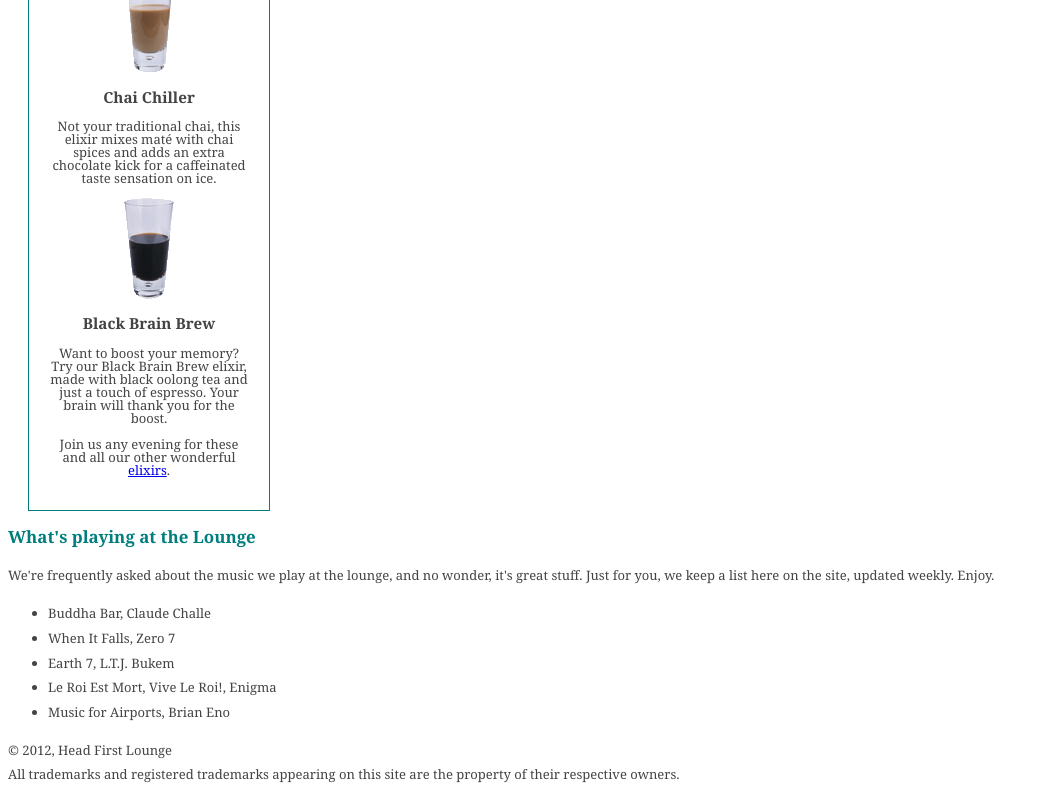
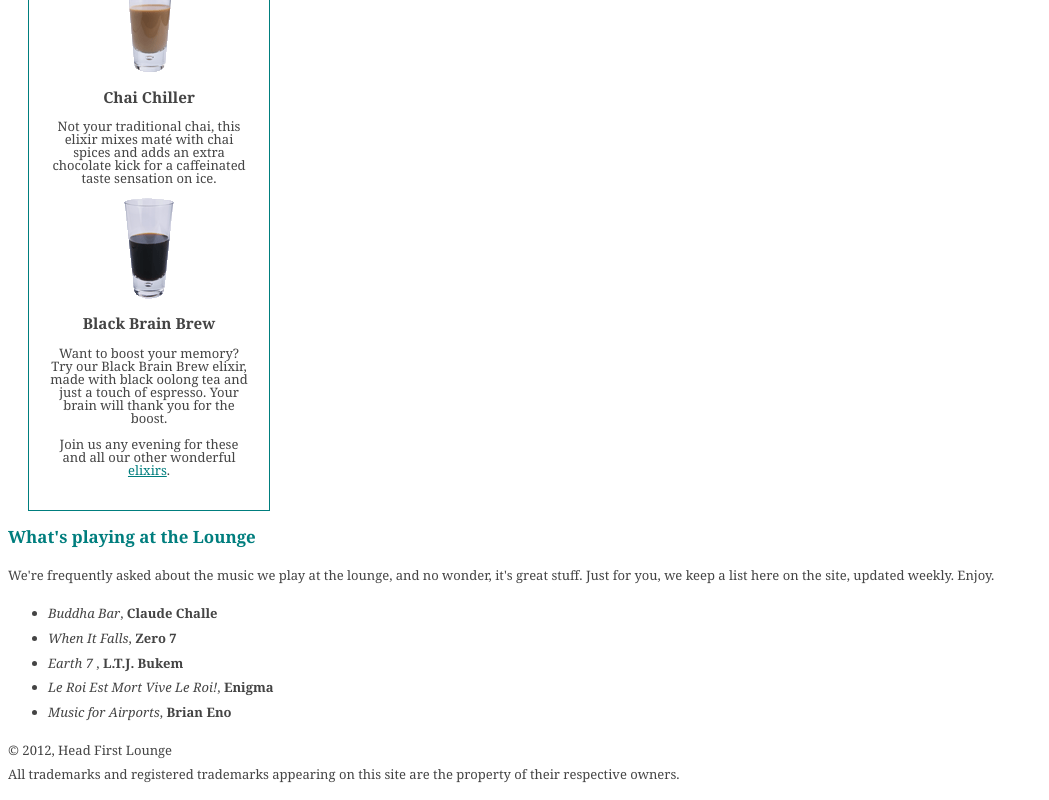
Before and after one commit to yiqingzhu081/new_new, a plain HTML site: page lounge/lounge.html in a window 1280 px wide. Shown: the part 1057-1857 px from the top of the page, without its empty margins (0-1049 px from the left). Drawn offline with Linux system fonts and the light colour scheme.

Commit message:
新增span和一些超链接样式

```diff
--- a/lounge/lounge.css
+++ b/lounge/lounge.css
@@ -56,3 +56,21 @@ h2 {
 .elixirs h2{
   color: black;
 }
+
+.cd{
+  font-style: italic;
+}
+.artist{
+  font-weight: bold;
+  border-color: #007e7e;
+}
+
+.elixirs a:link{
+  color:#007e7e
+}
+.elixirs a:visited{
+  color: #333333;
+}
+.elixirs a:hover{
+  background:#f88396
+}
--- a/lounge/lounge.html
+++ b/lounge/lounge.html
@@ -102,11 +102,26 @@
       Enjoy.
     </p>
     <ul>
-      <li>Buddha Bar, Claude Challe</li>
-      <li>When It Falls, Zero 7</li>
-      <li>Earth 7, L.T.J. Bukem</li>
-      <li>Le Roi Est Mort, Vive Le Roi!, Enigma</li>
-      <li>Music for Airports, Brian Eno</li>
+      <li>
+        <span class="cd">Buddha Bar</span>,
+        <span class="artist">Claude Challe</span>
+      </li>
+      <li>
+        <span class="cd">When It Falls</span>,
+        <span class="artist">Zero 7</span>
+      </li>
+      <li>
+        <span class="cd">Earth 7</span> ,
+        <span class="artist">L.T.J. Bukem</span>
+      </li>
+      <li>
+        <span class="cd">Le Roi Est Mort Vive Le Roi!</span>,
+        <span class="artist">Enigma</span>
+      </li>
+      <li>
+        <span class="cd">Music for Airports</span>,
+        <span class="artist">Brian Eno</span>
+      </li>
     </ul>
 
     <div class="footer">
```
